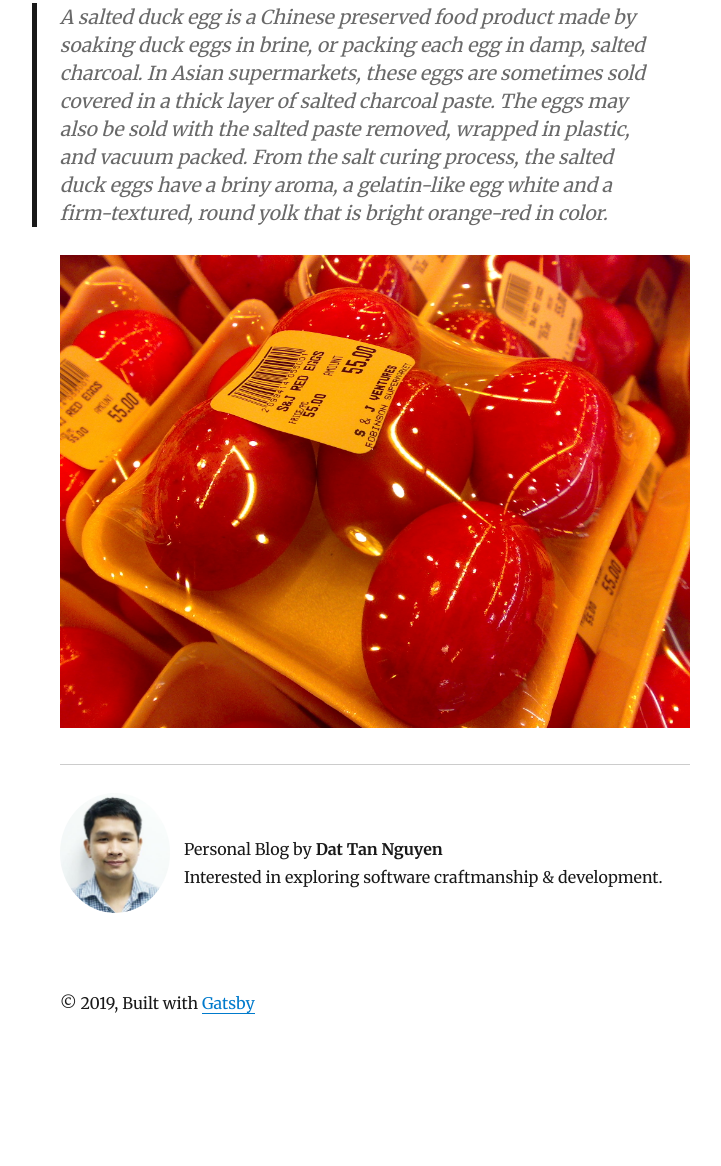
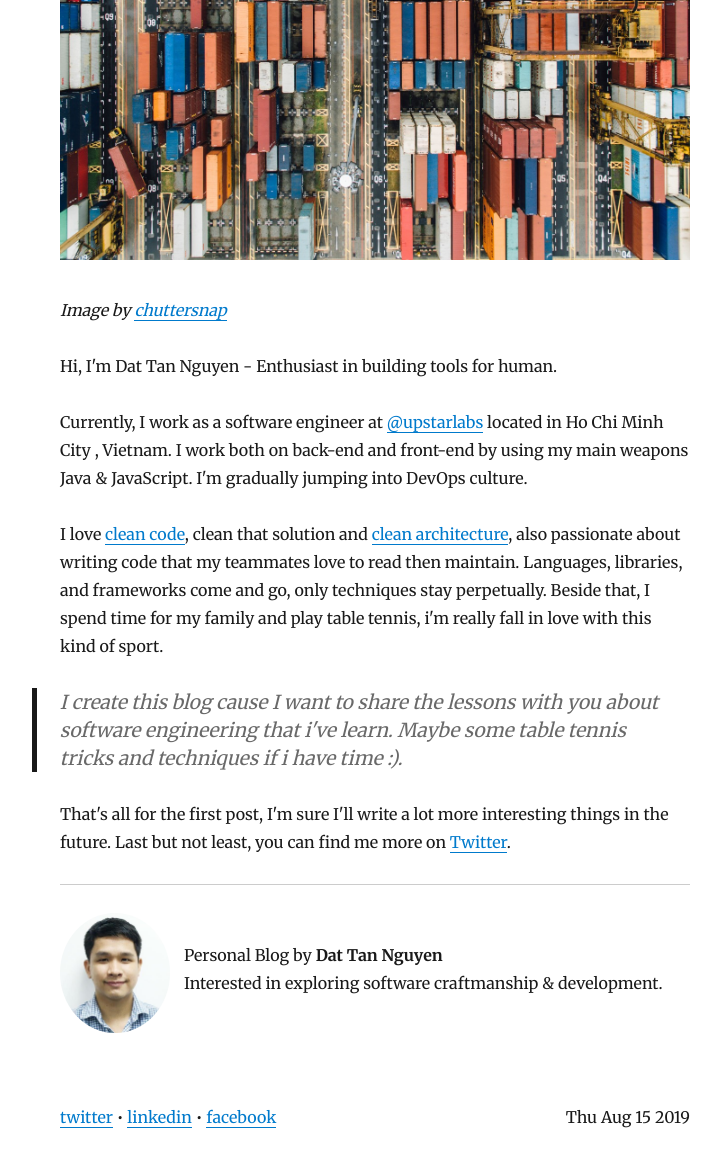
Before and after one commit to datanguyen/backfinity, a Gatsby site: page /hello-world/ in a window 1280 px wide. Shown: the part 360-1526 px from the top of the page, without its empty margins (265-986 px from the left). Before the commit the page ends 1419 px from the top, so only its background shows below. Built offline with nearby package versions, Linux system fonts and the light colour scheme; Gatsby itself is replaced by a stand-in of ours; some packages are replaced by stand-ins of ours.

Commit message:
Refactor code

```diff
--- a/content/blog/hello-world/index.md
+++ b/content/blog/hello-world/index.md
@@ -1,22 +1,26 @@
 ---
-title: Hello World
-date: "2015-05-01T22:12:03.284Z"
-description: "Hello World"
+title: Hello World - Who I am?
+date: "2019-08-12T22:12:03.284Z"
+description: "Brief introduction about myself."
 ---
 
-This is my first post on my new fake blog! How exciting!
+![Container](./container.jpeg)
+_Image by [chuttersnap](https://unsplash.com/@chuttersnap)_
 
-I'm sure I'll write a lot more interesting things in the future.
+Hi, I'm Dat Tan Nguyen - Enthusiast in building tools for human.
 
-Oh, and here's a great quote from this Wikipedia on
-[salted duck eggs](http://en.wikipedia.org/wiki/Salted_duck_egg).
+Currently, I work as a software engineer at [@upstarlabs](https://www.upstarlabs.com/) located in Ho Chi Minh City
+, Vietnam. I work both on back-end and front-end by using my main weapons Java & JavaScript. I'm gradually jumping
+ into DevOps culture.
 
-> A salted duck egg is a Chinese preserved food product made by soaking duck
-> eggs in brine, or packing each egg in damp, salted charcoal. In Asian
-> supermarkets, these eggs are sometimes sold covered in a thick layer of salted
-> charcoal paste. The eggs may also be sold with the salted paste removed,
-> wrapped in plastic, and vacuum packed. From the salt curing process, the
-> salted duck eggs have a briny aroma, a gelatin-like egg white and a
-> firm-textured, round yolk that is bright orange-red in color.
+ I love [clean code](https://www.amazon.com/Clean-Code-Handbook-Software-Craftsmanship/dp/0132350882), clean
+  that solution and [clean architecture](https://www.amazon.com/dp/0134494164/ref=emc_b_5_t), also passionate about
+   writing code that my teammates love to read then maintain. Languages, libraries, and frameworks come and go, only
+    techniques stay perpetually. Beside that, I spend time for my family and play table tennis, i'm really fall in
+     love with this kind of sport.
 
-![Chinese Salty Egg](./salty_egg.jpg)
+> I create this blog cause I want to share the lessons with you about software engineering that i've learn. Maybe some
+> table tennis tricks and techniques if i have time :).
+
+That's all for the first post, I'm sure I'll write a lot more interesting things in the future.
+Last but not least, you can find me more on [Twitter](https://twitter.com/dattannguyencse).
--- a/gatsby-config.js
+++ b/gatsby-config.js
@@ -2,7 +2,7 @@ module.exports = {
   siteMetadata: {
     title: `Backfinity`,
     author: `Dat Tan Nguyen`,
-    description: `A starter blog demonstrating what Gatsby can do.`,
+    description: `Personal blog by Dat Tan Nguyen`,
     siteUrl: `https://backfinity.netlify.com/`,
   },
   plugins: [
@@ -60,7 +60,7 @@ module.exports = {
         background_color: `#ffffff`,
         theme_color: `#663399`,
         display: `minimal-ui`,
-        icon: `content/assets/gatsby-icon.png`,
+        icon: `content/assets/app-icon.png`,
       },
     },
     `gatsby-plugin-offline`,
--- a/src/components/bio.js
+++ b/src/components/Bio.js
@@ -24,12 +24,7 @@ const Bio = () => {
 
   const { author } = data.site.siteMetadata
   return (
-    <div
-      style={{
-        display: `flex`,
-        marginBottom: rhythm(1),
-      }}
-    >
+    <div style={{ display: `flex`, marginBottom: rhythm(1) }}>
       <Image
         fixed={data.avatar.childImageSharp.fixed}
         alt={author}
@@ -39,11 +34,9 @@ const Bio = () => {
           minWidth: 50,
           borderRadius: `100%`,
         }}
-        imgStyle={{
-          borderRadius: `20%`,
-        }}
+        imgStyle={{ borderRadius: `20%` }}
       />
-      <p style={{ marginTop: rhythm(1.5)}}>
+      <p style={{ marginTop: rhythm(1) }}>
         Personal Blog by <strong>{author}</strong> <br />
         Interested in exploring software craftmanship & development.
       </p>
--- /dev/null
+++ b/src/components/Footer.js
@@ -0,0 +1,28 @@
+import React from 'react'
+
+export default class Footer extends React.PureComponent {
+
+  renderInfo(href, label) {
+    return (
+      <a
+        href={href}
+        target="_blank"
+        rel="noopener noreferrer"
+      >
+        {label}
+      </a>
+    )
+  }
+
+
+  render() {
+    return (
+      <footer>
+        {this.renderInfo('https://twitter.com/dattannguyencse', 'twitter')}{' '}&bull;{' '}
+        {this.renderInfo('https://www.linkedin.com/in/dattannguyen', 'linkedin')}{' '}&bull;{' '}
+        {this.renderInfo('https://www.facebook.com/ntdat.joker', 'facebook')}{' '}
+        <div style={{ float: 'right' }}>{new Date().toDateString()}</div>
+      </footer>
+    )
+  }
+}
--- a/src/components/layout.js
+++ b/src/components/Layout.js
@@ -1,9 +1,10 @@
-import React from "react"
-import { Link } from "gatsby"
+import React from 'react'
+import { Link } from 'gatsby'
 
-import { rhythm, scale } from "../utils/typography"
+import { rhythm, scale } from '../utils/typography'
+import Footer from './Footer'
 
-class Layout extends React.Component {
+export default class Layout extends React.PureComponent {
   render() {
     const { location, title, children } = this.props
     const rootPath = `${__PATH_PREFIX__}/`
@@ -32,8 +33,9 @@ class Layout extends React.Component {
       )
     } else {
       header = (
-        <h3
+        <h2
           style={{
+            color: 'purple',
             fontFamily: `Montserrat, sans-serif`,
             marginTop: 0,
           }}
@@ -48,7 +50,7 @@ class Layout extends React.Component {
           >
             {title}
           </Link>
-        </h3>
+        </h2>
       )
     }
     return (
@@ -62,14 +64,8 @@ class Layout extends React.Component {
       >
         <header>{header}</header>
         <main>{children}</main>
-        <footer>
-          © {new Date().getFullYear()}, Built with
-          {` `}
-          <a href="https://www.gatsbyjs.org">Gatsby</a>
-        </footer>
+        <Footer />
       </div>
     )
   }
 }
-
-export default Layout
```
Also changed, not shown: package.json (+7 -6 lines), src/components/Seo.js (renamed from src/components/seo.js, +4 -11 lines), src/pages/404.js (+4 -4 lines), src/pages/index.js (+6 -6 lines), src/templates/blog-post.js (+6 -6 lines), README.md, content/assets/app-icon.png (added), content/assets/gatsby-icon.png (deleted), content/blog/hello-world/container.jpeg (added), content/blog/hello-world/salty_egg.jpg (deleted), 1 other file. Lines whose indentation alone changed are shown as unchanged.
